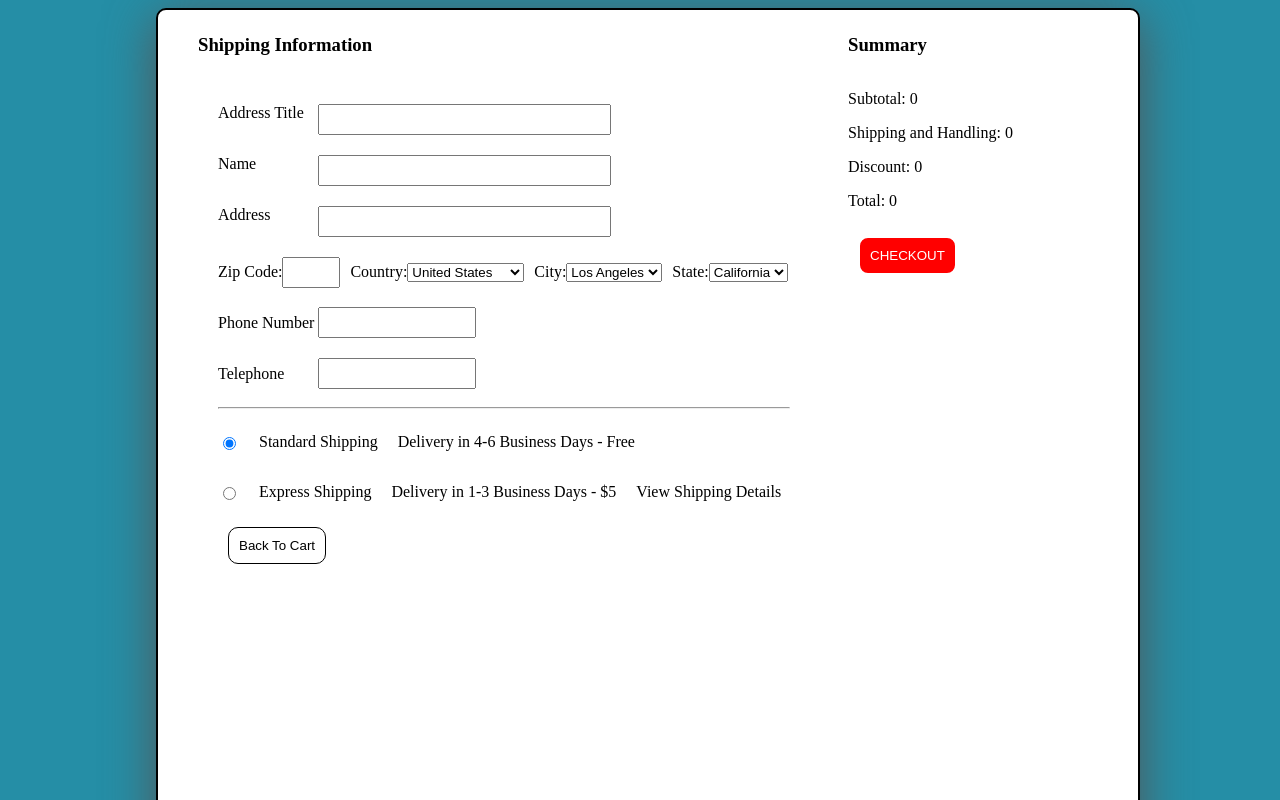
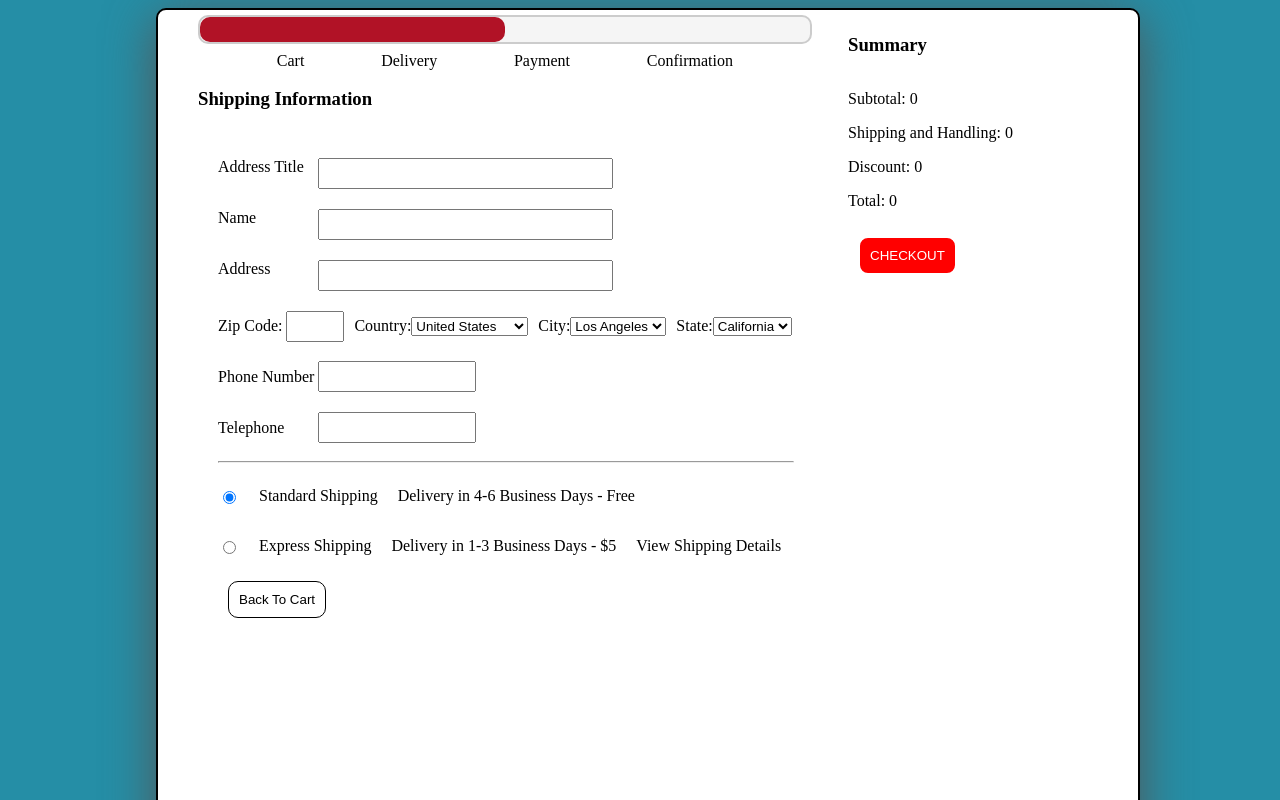
Before and after one commit to JOmega12/code-commerce2, a React (Create React App) app: page / in a window 1280 px wide. Shown: the top 800 px of the page. Built offline with nearby package versions, Linux system fonts and the light colour scheme.

Commit message:
on to paymentInfo component

```diff
--- a/src/components/Checkout/Checkout.jsx
+++ b/src/components/Checkout/Checkout.jsx
@@ -4,6 +4,7 @@ import CustomerCart from './customercart/CustomerCart';
 import ShippingInfo from './shippingInfo/ShippingInfo';
 import './checkout.css';
 import { shoppingItems, discountVal, shippingInfoData, shippingInfoDataInput} from '../constants/constants';
+import { addressValidation, onlyTextValidation, phoneNumberValidation, zipCodeValidation } from '../validations/validation';
 
 
 class Checkout extends React.Component {
@@ -14,7 +15,7 @@ class Checkout extends React.Component {
          shoppingEmpty: '',
          subTotal: 0,
          //set checkoutDisabled as false to go back to checkout component
-         //checkout component is always set as false
+         //checkout and shippingInfo component is always set as false
          checkoutDisabled: true,
          shipPlusHandle: 0 ,
          discountValueInput: '',
@@ -23,19 +24,30 @@ class Checkout extends React.Component {
          shippingInfoData: shippingInfoData,
          shippingInfoDataInput: shippingInfoDataInput,
          shippingFast: false,
+         error: {},
       }
    }
 
-   //onChange function for customerCart
+   // onChange function for customerCart
    handleInputData = (e) => {
-      this.setState({
+      this.setState((prevState) => ({
+         shippingInfoDataInput: prevState.shippingInfoDataInput.map(item => {
+            if (item.hasOwnProperty(e.target.name)) {
+              return { ...item, [e.target.name]: e.target.value };
+            }
+            return item;
+          }),
+
+         //why does this snippet break the code
+         // shippingInfoDataInput: {
+         //    ...prevState.shippingInfoDataInput,
+         //    [e.target.name] : e.target.value,
+         // },
          [e.target.name] : e.target.value,
-         // shippingInfoData: {
-         //    ...prevState.shippingInfoData,
-         //    [e.target.name] : e.target.value
-         // }
-      })
+      }))
+      this.handleValidations(e.target.name, e.target.value)
    }
+
 
    updateTotalPrice = (index, e) =>{
       let preDiscount = 0;
@@ -92,16 +104,27 @@ class Checkout extends React.Component {
 
    //shippingInfo container code
 
-   handleInputDataShippingInfo = (e) => {
-      const {name, value} = e.target
-      let shippingInfoDataInput =[...this.state.shippingInfoDataInput];
+   // handleInputDataShippingInfo = (e) => {
+   //    // const {name, value} = e.target
+   //    // let shippingInfoDataInput =[...this.state.shippingInfoDataInput];
 
-      shippingInfoDataInput.find((input) => input.name === name).value = value;
+   //    // shippingInfoDataInput.find((input) => input.name === name).value = value;
 
-      this.setState( (prev) => ({
-         ...prev,
-         shippingInfoDataInput
-      }));
+   //    this.setState( (prev) => ({
+   //       shippingInfoDataInput: {
+   //          ...prev.shippingInfoDataInput,
+   //          [e.target.name]: e.target.value,
+   //       }
+   //    }));
+   // }
+
+   addShippingInfoToState = (obj) => {
+      const newArr = [...this.state.shippingInfoDataInput];
+      newArr.push(obj);
+      this.setState((prevState) => ({
+         ...prevState,
+         shippingInfoData: newArr,
+      }))
    }
 
    handleShippingFastFalse = () => {
@@ -135,7 +158,66 @@ class Checkout extends React.Component {
       this.setState({checkoutDisabled: false})
    }
 
+   handleValidations = (name, value) => {
+      let errorText;
 
+      switch(name){
+         case 'addressTitle' :
+            errorText= onlyTextValidation(value);
+            //find addressTitle type
+            //set the state of error message
+            break;
+         case 'name' :
+            errorText= onlyTextValidation(value);
+            break;
+         case 'address' :
+            // errorText= onlyTextValidation(value);
+            errorText= addressValidation(value);
+            break;
+         case 'zipCode' :
+            errorText= zipCodeValidation(value);
+         break;
+         case 'phoneNumber' :
+            errorText = phoneNumberValidation(value);
+         break;
+         case 'telephone' :
+            errorText = phoneNumberValidation(value);
+         break;
+         default:
+            errorText = undefined;
+            break;
+      }
+
+      this.setState((prevState) => ({
+         error: {
+            ...prevState.error,
+            [name]: errorText,
+         }
+      }))
+   }
+
+   handleBlur = (e) => {
+      this.handleValidations(e.target.name, e.target.value);
+   }
+
+
+   //it kind of works since it keeps the state in the area and can be transferred to the next
+   //might need to work on how to get the button working
+
+   //next button for credit card
+   handleCheckoutShippingInfo = () => {
+      const errorMessage = this.state.error
+
+      if(!errorMessage){
+         this.addShippingInfoToState(this.state.shippingInfoDataInput)
+         this.setState((prevState) => ({
+            shippingInfoData: {
+               ...prevState.shippingInfoData,
+               shippingInfoDataInput: shippingInfoDataInput
+            }
+         }))
+      }
+   }
 
 
 
@@ -149,13 +231,16 @@ class Checkout extends React.Component {
                shippingInfoDataProps= {this.state.shippingInfoData}
                shippingInfoDataInputProps = {this.state.shippingInfoDataInput}
                shippingFastStateProps= {this.state.shippingFast}
+               errorMState = {this.state.error}
 
                //functions for component
                handleInputData = {this.handleInputData}
-               handleInputDataShippingInfo = {this.handleInputDataShippingInfo}
+               // handleInputDataShippingInfo = {this.handleInputDataShippingInfo}
                handleShippingFastFalse = {this.handleShippingFastFalse}
                handleShippingFastTrue = {this.handleShippingFastTrue}
                handleBackToCartProps = {this.handleBackToCart}
+               onBlurFunc = {this.handleBlur}
+               handleCheckoutShippingInfo = {this.handleCheckoutShippingInfo}
 
                //summary functions and numbers for component
                shoppingItemsProps ={this.state.shoppingItems}
--- a/src/components/Checkout/shippingInfo/ShippingInfo.jsx
+++ b/src/components/Checkout/shippingInfo/ShippingInfo.jsx
@@ -1,7 +1,8 @@
 import React from "react";
-import { expressShipping, shippingInfoDataInput } from "../../constants/constants";
+import { expressShipping} from "../../constants/constants";
+import ProgressBar from "../../ProgressBar/ProgressBar";
+import PaymentInfo from "../paymentInfo/PaymentInfo";
 import '../shippingInfo/shippingInfo.css';
-
 
 
 class ShippingInfo extends React.Component {
@@ -10,6 +11,8 @@ class ShippingInfo extends React.Component {
       super(props)
       this.state= {
          shippingFast: false,
+         //shippingInfoDisabled is always false
+         shippingInfoDisabled: false,
       }
    }
 
@@ -28,35 +31,47 @@ class ShippingInfo extends React.Component {
       this.setState({shippingFast: false})
    }
 
+
+   //next button for credit card
+   handleCheckoutShippingInfo = (e) => {
+      e.preventDefault();
+
+      this.props.handleCheckoutShippingInfo();
+      this.setState({shippingInfoDisabled: true})
+   }
+
    render() {
+      const {shippingInfoDataInputProps} = this.props;
+      const addressTitleValue = shippingInfoDataInputProps.map(item => item.addressTitle);
+      const nameValue = shippingInfoDataInputProps.map(item => item.name);
+      const addressValue = shippingInfoDataInputProps.map(item => item.address);
+      const zipCodeValue = shippingInfoDataInputProps.map(item => item.zipCode);
+      const phoneNumberValue = shippingInfoDataInputProps.map(item => item.phoneNumber);
+      const telephoneValue = shippingInfoDataInputProps.map(item => item.telephone);
+
 
       const address = [
-         {placeHolder: 'Address Title', name: 'addressTitle', value: this.props.shippingInfoDataInputProps.value , },
-
-         {placeHolder: 'Name', name: 'name', value: this.props.shippingInfoDataInputProps.value},
-
-         {placeHolder: 'Address', name: 'address', value: this.props.shippingInfoDataInputProps.value , },
+         {placeHolder: 'Address Title', name: 'addressTitle', value: addressTitleValue , },
+         {placeHolder: 'Name', name: 'name', value: nameValue},
+         {placeHolder: 'Address', name: 'address', value: addressValue , },
       ]
 
       const zipCode = [
          {placeHolder: 'Country',
-         name: shippingInfoDataInput[4].name,
-         },
-
+         name: 'country', },
          {placeHolder: 'City',
-         name: shippingInfoDataInput[5].name, },
-
+         name: 'city', },
          {placeHolder: 'State',
-         name: shippingInfoDataInput[6].name, },
+         name: 'state', },
       ]
 
       const phone = [
          {placeHolder: 'Phone Number',
-         name: shippingInfoDataInput[7].name,
-         value: this.props.shippingInfoDataInputProps.value},
+         name: 'phoneNumber',
+         value: phoneNumberValue},
          {placeHolder: 'Telephone',
-         name: shippingInfoDataInput[8].name,
-         value: this.props.shippingInfoDataInputProps.value},
+         name: 'telephone',
+         value: telephoneValue},
       ]
 
       const radio = [
@@ -67,26 +82,25 @@ class ShippingInfo extends React.Component {
          {placeHolder: 'Express Shipping', description: 'Delivery in 1-3 Business Days - $5', shippingDetails: 'View Shipping Details',
          onClick: this.props.handleShippingFastTrue, checked: this.props.shippingFastStateProps
          },
-
       ]
 
-      const country = [
-         'United States', 'United Kingdom', 'Canada'
-      ]
+      const country = ['United States', 'United Kingdom', 'Canada']
 
-      const states = [
-         'California', 'Texas', 'New York',
-      ]
+      const states = ['California', 'Texas', 'New York',]
 
-      const citys = [
-         'Los Angeles', 'Houston', 'New York',
-      ]
+      const citys = ['Los Angeles', 'Houston', 'New York',]
 
       return (
+         <div>
+         {this.state.shippingInfoDisabled ? (
+            <PaymentInfo />
+         ):
          <div className="mainShippingForm">
             <div className="shippingInfoContainer">
                <div className="shipping-box-container">
-                  <div className="loadingBar"></div>
+                  <div className="loadingBar">
+                     <ProgressBar percentage={50}/>
+                  </div>
                   <h3>Shipping Information</h3>
                   <div className="shippingInfoContainerBox">
 
@@ -96,21 +110,25 @@ class ShippingInfo extends React.Component {
                            <input
                            style={{width: '50%', height: '25px'}}
                            name={item.name}
-                           //value does not work since the onchange does the lifting for the item.name === item.value
-                           // value={item.value}
-                           onChange={this.props.handleInputDataShippingInfo}
+                           onChange={this.props.handleInputData}
+                           onBlur = {this.props.onBlurFunc}
                            />
+                           {this.props.errorMState[item.name] && <span className="errorMSI">{this.props.errorMState[item.name]}</span>}
                         </div>
                      ))}
                      <div className="other-shipping-info">
                         <div className="zipCodeShipping">
-                           <span>Zip Code: </span>
-                           <input
-                           style={{width: '50px', height: '25px'}}
-                           name= 'zipCode'
-                           value={this.props.shippingInfoDataInputProps.value}
-                           onChange={this.props.handleInputDataShippingInfo}
-                           />
+                           <div>
+                              <span>Zip Code: </span>
+                              <input
+                              style={{width: '50px', height: '25px'}}
+                              name= 'zipCode'
+                              value={zipCodeValue}
+                              onChange={this.props.handleInputData}
+                              onBlur={this.props.onBlurFunc}
+                              />
+                           </div>
+                           {this.props.errorMState['zipCode'] && <span className="errorMSI">{this.props.errorMState['zipCode']}</span>}
                         </div>
 
                         {zipCode.map(item => (
@@ -119,7 +137,7 @@ class ShippingInfo extends React.Component {
                               <select
                               name={item.name}
                               id=""
-                              onChange={this.props.handleInputDataShippingInfo}
+                              onChange={this.props.handleInputData}
                               defaultValue={item.value}
                               >
                               {item.name === 'country' && country.map((val) => (
@@ -149,9 +167,12 @@ class ShippingInfo extends React.Component {
                            <input type="number"
                            style={{width: '150px', height: '25px'}}
                            name={item.name}
-                           onChange ={this.props.handleInputDataShippingInfo}
+                           onChange ={this.props.handleInputData}
+                           onBlur = {this.props.onBlurFunc}
                            />
+                            {this.props.errorMState[item.name] && <span className="errorMSI">{this.props.errorMState[item.name]}</span>}
                         </div>
+
                      ))}
                      <hr />
                      <div className="shipping-method-container">
@@ -160,7 +181,7 @@ class ShippingInfo extends React.Component {
                               <input type="radio"
                               name={item.name}
                               value=''
-                              onChange={this.props.handleInputDataShippingInfo}
+                              onChange={this.props.handleInputData}
                               onClick={item.onClick}
                               checked = {item.checked}
                               />
@@ -224,13 +245,16 @@ class ShippingInfo extends React.Component {
                      <button
                      className="checkout-next"
                      disabled={this.props.checkoutDisabledProps}
-                     onClick={(e)=> this.handleNext(e)}
+                     onClick={(e)=> this.handleCheckoutShippingInfo(e)}
                      >CHECKOUT
                      </button>
                   </div>
                </div>
             </div>
          </div>
+      }
+         </div>
+
       )
    }
 }
--- a/src/components/Checkout/shippingInfo/shippingInfo.css
+++ b/src/components/Checkout/shippingInfo/shippingInfo.css
@@ -60,6 +60,7 @@
 .zipCodeShipping {
    display: flex;
    align-items: center;
+   flex-direction: column;
 }
 
 .zipCodeOtherItems {
@@ -158,3 +159,9 @@ hr {
    color: white;
    background-color: black;
 }
+
+.errorMSI {
+   color: red;
+   display: flex;
+   align-items: center;
+}
--- /dev/null
+++ b/src/components/ProgressBar/ProgressBar.jsx
@@ -0,0 +1,31 @@
+import React from 'react';
+import './progressBar.css';
+
+
+
+class ProgressBar extends React.Component {
+
+   render() {
+      const { percentage } = this.props;
+      const style = {
+         width: `${percentage}%`
+      };
+      return(
+         <div className='progress-bar'>
+            <div className='progress-bar-fill'
+            style={style}></div>
+            <div className='progress-bar-text'>
+               <div>Cart</div>
+               <div>Delivery</div>
+               <div>Payment</div>
+               <div>Confirmation</div>
+            </div>
+            <div>
+
+            </div>
+         </div>
+      )
+   }
+}
+
+export default ProgressBar;
--- /dev/null
+++ b/src/components/ProgressBar/progressBar.css
@@ -0,0 +1,20 @@
+.progress-bar {
+   /* width: 100%; */
+   height: 25px;
+   border: 2px solid #ccc;
+   border-radius: 10px;
+   background-color: #f5f5f5;
+   margin-bottom: 25px;
+}
+
+.progress-bar-fill {
+   height: 100%;
+   background-color: #B11226;
+   border-radius: 10px;
+}
+
+.progress-bar-text {
+   margin-top: 10px;
+   display: flex;
+   justify-content: space-evenly;
+}
--- a/src/components/constants/constants.js
+++ b/src/components/constants/constants.js
@@ -33,27 +33,29 @@ export const discountVal = [
    {number: 0.20, word: 'twenty'},
 ]
 
-//then the error messages, cannot move forward until it is in
-//also the loading bar which comprises of true or false statements and show the color
-
 
 export const shippingInfoData = [
    {addressTitle: 'Tester Industry', name: 'jake', address: '123 test', zipCode: '12345', county: 'Los Angeles', city: 'Los Angeles', phoneNumber: '1234567890', telephone: '1234567890'},
 ]
 
+//might have to restructure the shippingInfoDataInput  similar to shippingInfoData because when i click the button to go next, i would put the data input into the shippingInfoData, therefore it would change the whole structure of my code in shippingINfo component because it would change my onchange and value and have it structured similar to authenticate component in order for the object to be properly added and then move on
+
+//so then the problem and the solution is when i restructure the shippingInfoDataInput, how do i change the onchange value to better reflect the onchange so that i am able to add the data into the button?
+
 export const shippingInfoDataInput =[
-   {name: 'addressTitle', value: ''},
-   {name: 'name', value: ''},
-   {name: 'address', value: ''},
-   {name: 'zipCode', value: ''},
-   {name: 'country', value: 'United States'},
-   {name: 'city', value: 'Los Angeles'},
-   {name: 'state', value: 'California'},
-   {name: 'phoneNumber', value: ''},
-   {name: 'telephone', value: ''},
+   {addressTitle: '', name: '', address: '', zipCode: '', country: 'United States', city: 'Los Angeles', state: 'California', phoneNumber: '', telephone: ''},
 ]
 
-   // {addressTitle: 'Tester Industry', name: 'jake', address: '123 test', zipCode: '12345', county: 'Los Angeles', city: 'Los Angeles', phoneNumber: '1234567890', telephone: '1234567890'},
+
+   // {name: 'addressTitle', value: ''},
+   // {name: 'name', value: ''},
+   // {name: 'address', value: ''},
+   // {name: 'zipCode', value: ''},
+   // {name: 'country', value: 'United States'},
+   // {name: 'city', value: 'Los Angeles'},
+   // {name: 'state', value: 'California'},
+   // {name: 'phoneNumber', value: ''},
+   // {name: 'telephone', value: ''},
 
 export const expressShipping = [
    {regularShipping: 0, value: ''},
```
Also changed, not shown: src/components/Checkout/paymentInfo/PaymentInfo.jsx (+54 -1 lines), src/components/validations/validation.js (+18 -0 lines).
